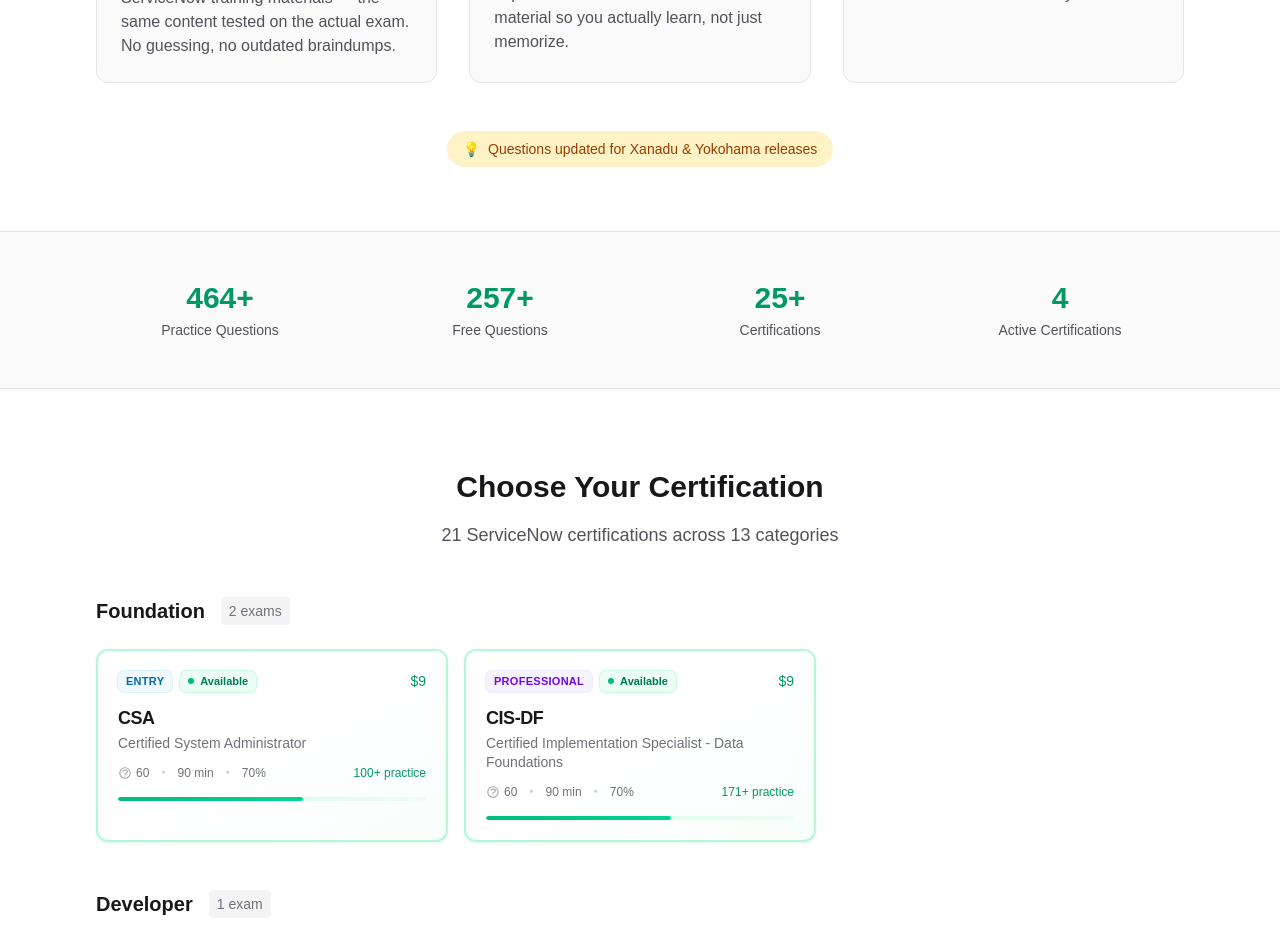
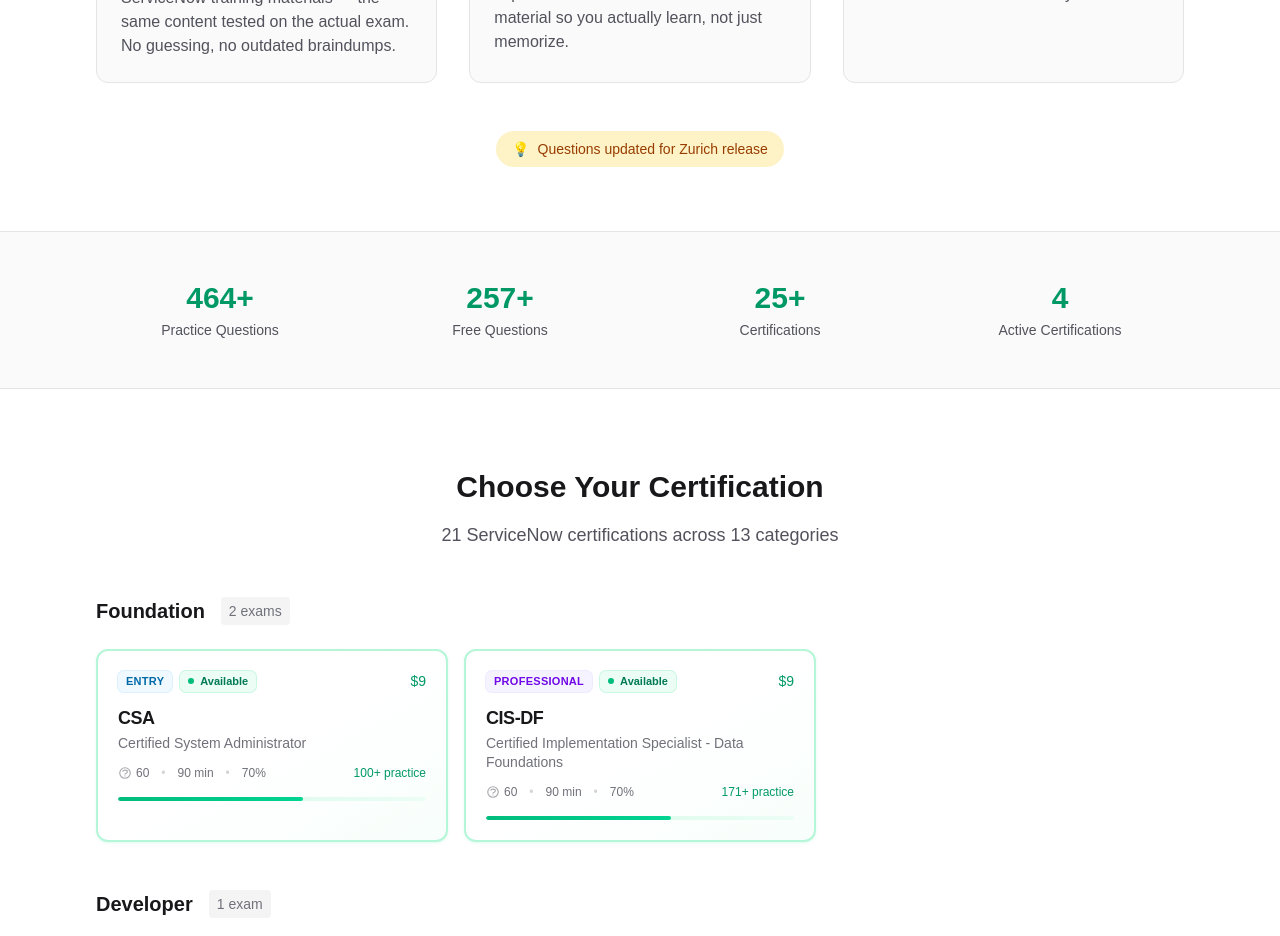
Before and after one commit to jessems/snready, a Next.js app: page / in a window 1280 px wide. Shown: the part 920-1856 px from the top of the page. Built offline with nearby package versions, Linux system fonts and the light colour scheme; no server answers.

Commit message:
Update release badge to Zurich
Co-Authored-By: Claude Opus 4.5 <noreply@anthropic.com>

```diff
--- a/app/page.tsx
+++ b/app/page.tsx
@@ -106,7 +106,7 @@ export default function Home() {
           <div className="mt-12 text-center">
             <div className="inline-flex items-center gap-2 rounded-full bg-amber-100 px-4 py-2 text-sm font-medium text-amber-800 dark:bg-amber-900/50 dark:text-amber-200">
               <span>💡</span>
-              <span>Questions updated for Xanadu & Yokohama releases</span>
+              <span>Questions updated for Zurich release</span>
             </div>
           </div>
         </div>
```
